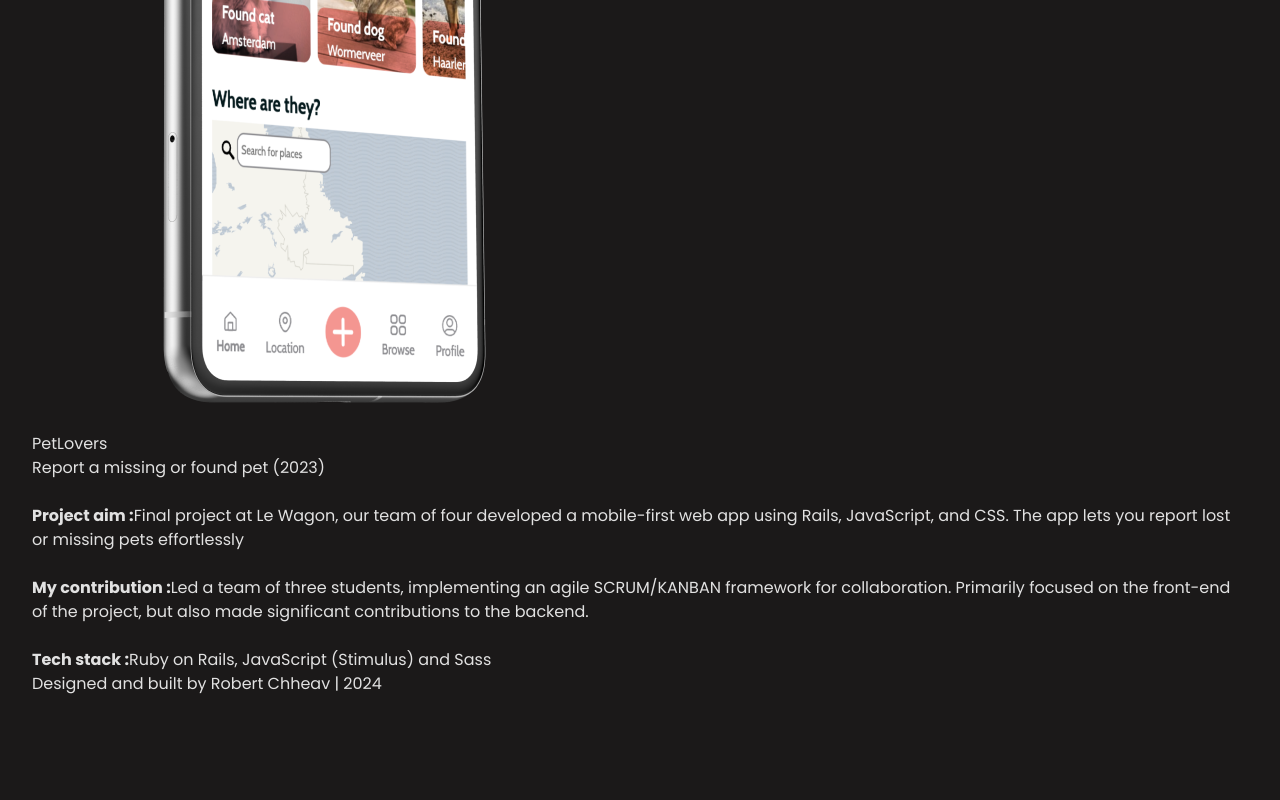
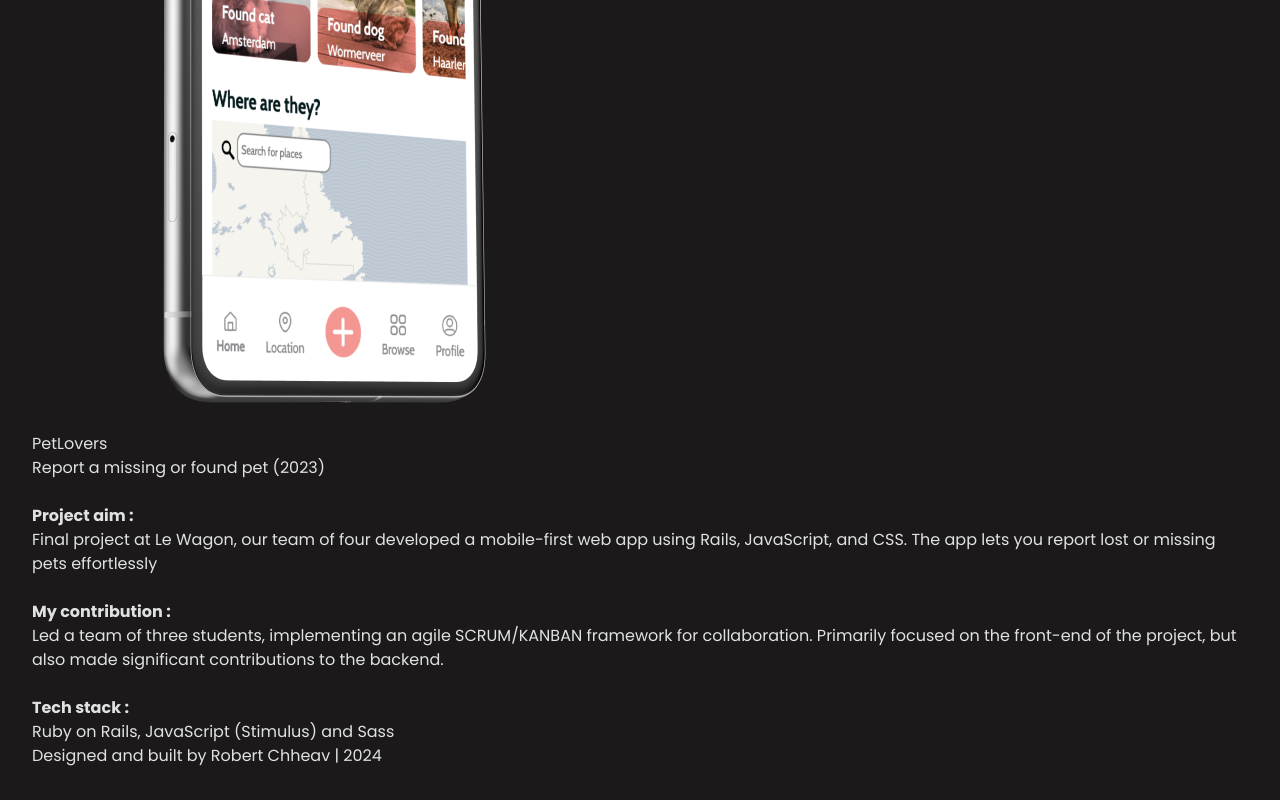
Before and after one commit to robert-chheav/porfolio, a React (Vite) app: page / in a window 1280 px wide. Shown: the part 2432-3232 px from the top of the page. Before the commit the page ends 3160 px from the top, so only its background shows below. Built offline with nearby package versions, Linux system fonts and the light colour scheme.

Commit message:
text ajustement

```diff
--- a/src/components/Projects.jsx
+++ b/src/components/Projects.jsx
@@ -3,7 +3,7 @@ import PetApp from "../assets/home-screen-app.png";
 const Projects = () => {
   return (
     <section className="mt-10 sm:mx-24" id="projects">
-      <h3 className="text-xl sm:text-3xl font-bold mb-3 mt-5 sm:mt-0">
+      <h3 className="flex justify-center text-xl sm:text-3xl font-bold mb-5 mt-5 sm:mt-0">
         Projects
       </h3>
 
@@ -15,20 +15,24 @@ const Projects = () => {
 
             <li>
               <strong>Project aim :</strong>
+              <p>
                 Final project at Le Wagon, our team of four developed a
                 mobile-first web app using Rails, JavaScript, and CSS. The app
                 lets you report lost or missing pets effortlessly
+              </p>
             </li><br/>
             <li>
               <strong>My contribution :</strong>
+              <p>
                 Led a team of three students, implementing an agile SCRUM/KANBAN
                 framework for collaboration. Primarily focused on the front-end of
                 the project, but also made significant contributions to the
                 backend.
+              </p>
             </li><br/>
             <li>
               <strong>Tech stack :</strong>
-              Ruby on Rails, JavaScript (Stimulus) and Sass
+              <p>Ruby on Rails, JavaScript (Stimulus) and Sass</p>
             </li>
           </ul>
       </div>
--- a/src/components/Skills.jsx
+++ b/src/components/Skills.jsx
@@ -5,11 +5,11 @@ const Skills = () => {
   return (
     <section id="skills" className="relative mt-10 sm:mx-24 sm:grid sm:grid-cols-2 justify-items-center text-center">
       <div className="sm:col-span-1 sm:col-start-1 sm:col-end-2 sm:row-span-2">
-        <h3 className="text-xl sm:text-3xl font-bold mb-3">Hard skills</h3>
+        <h3 className="text-xl sm:text-3xl font-bold mb-5">Hard skills</h3>
         <HardSkills />
       </div>
       <div className="sm:sm:col-span-1 sm:row-span-1">
-        <h3 className="text-xl sm:text-3xl font-bold mb-3 mt-5 sm:mt-0">Soft skills</h3>
+        <h3 className="text-xl sm:text-3xl font-bold mb-5 mt-5 sm:mt-0">Soft skills</h3>
         <ul>
           <li>Problem solving</li>
           <li>Communication</li>
@@ -20,7 +20,7 @@ const Skills = () => {
         </ul>
       </div>
       <div className="sm:col-span-1 sm:col-start-2 sm:col-end-3 sm:row-span-1">
-        <h3 className="text-xl sm:text-3xl font-bold mb-3 mt-5 sm:mt-0">Languages</h3>
+        <h3 className="text-xl sm:text-3xl font-bold mb-5 mt-5 sm:mt-0">Languages</h3>
         <ul>
           <li>French</li>
           <li>English</li>
```
Lines whose indentation alone changed are shown as unchanged.
